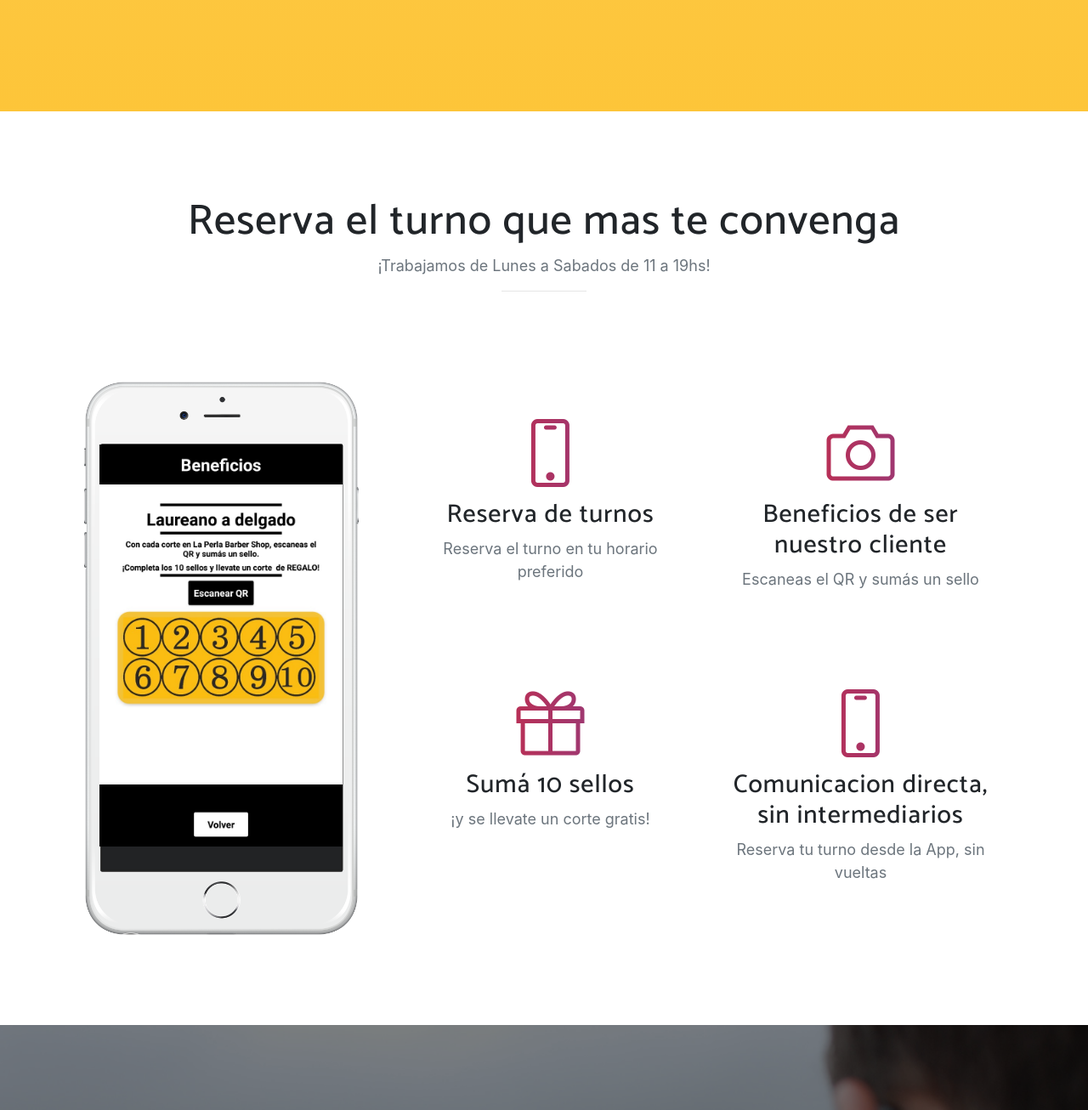
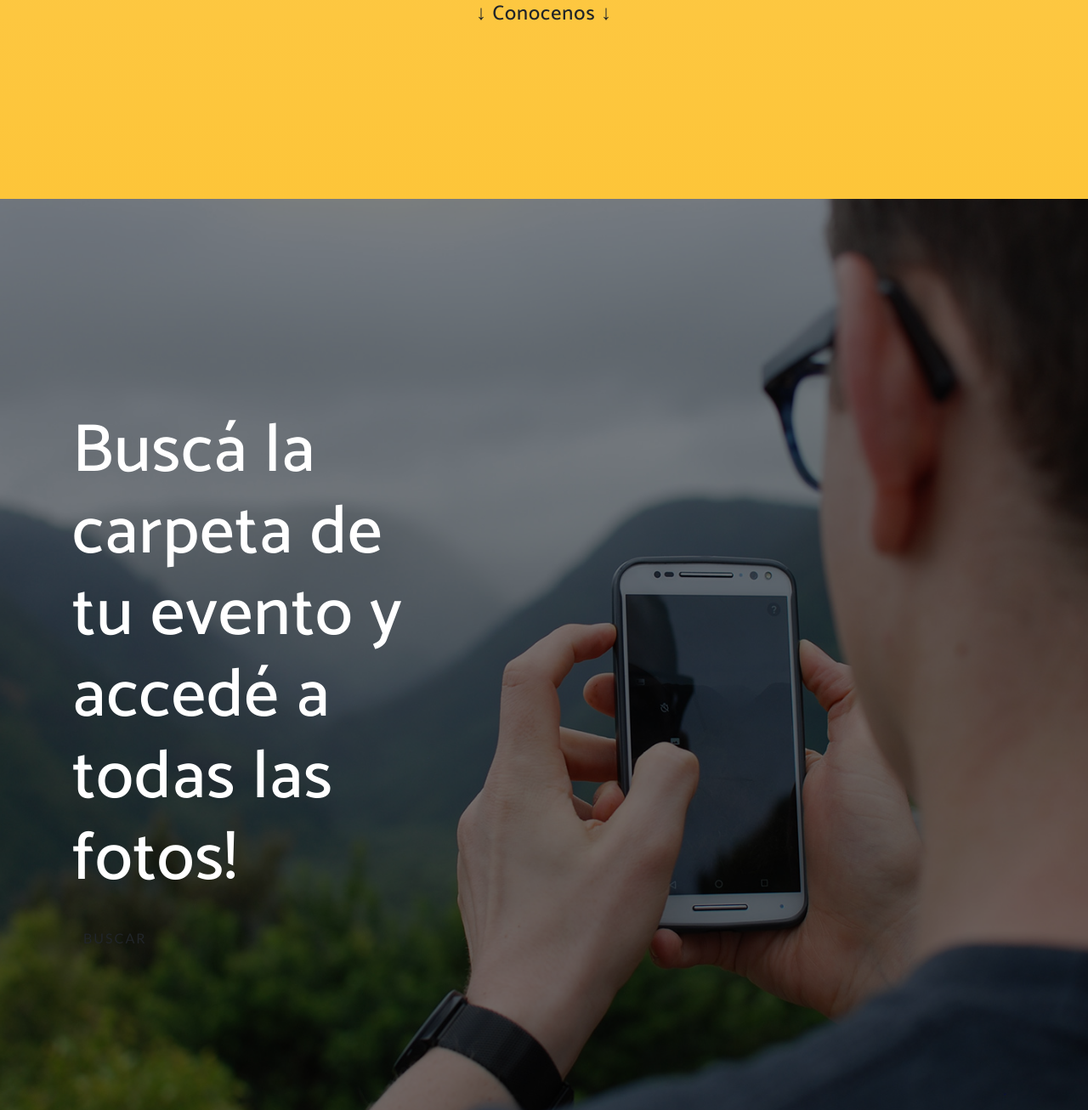
Before and after one commit to rmdesarrollo/Animatronik, a website with bundled scripts: page index.html in a window 1280 px wide. Shown: the part 1332-2638 px from the top of the page at 85% size. Built offline with nearby package versions, Linux system fonts and the light colour scheme; files whose address does not match are found by name; a web font is replaced by a local one.

Commit message:
Add files via upload

```diff
--- a/index.html
+++ b/index.html
@@ -7,9 +7,9 @@
   <meta name="viewport" content="width=device-width, initial-scale=1, shrink-to-fit=no">
   <meta name="description" content="">
   <meta name="author" content="">
-  <link rel="icon" type="image/x-icon" href="img/logobarber.png"/>
+  <link rel="icon" type="image/x-icon" href="img/logo-animatronik.png"/>
 
-  <title>La Perla Barbershop</title>
+  <title>Animatronik Eventos</title>
 
   <!-- Bootstrap core CSS -->
   <link href="vendor/bootstrap/css/bootstrap.min.css" rel="stylesheet">
@@ -34,7 +34,7 @@
   <!-- Navigation -->
   <nav class="navbar navbar-expand-lg navbar-light fixed-top" id="mainNav">
     <div class="container">
-      <a class="navbar-brand js-scroll-trigger" href="#page-top">LA PERLA BARBERSHOP</a>
+      <a class="navbar-brand js-scroll-trigger" href="#page-top">ANIMATRONIK EVENTOS</a>
       <button class="navbar-toggler navbar-toggler-right" type="button" data-toggle="collapse" data-target="#navbarResponsive" aria-controls="navbarResponsive" aria-expanded="false" aria-label="Toggle navigation">
         Menú
         <i class="fas fa-bars"></i>
@@ -42,10 +42,10 @@
       <div class="collapse navbar-collapse" id="navbarResponsive">
         <ul class="navbar-nav ml-auto">
           <li class="nav-item">
-            <a class="nav-link js-scroll-trigger" href="#download">Descargar</a>
+            <a class="nav-link js-scroll-trigger" href="#download">Nuestros servicios</a>
           </li>
           <li class="nav-item">
-            <a class="nav-link js-scroll-trigger" href="#features">Caracteristicas</a>
+            <a class="nav-link js-scroll-trigger" href="#features">Buscá tu foto</a>
           </li>
           <li class="nav-item">
             <a class="nav-link js-scroll-trigger" href="#contact">Contacto</a>
@@ -60,8 +60,8 @@
       <div class="row h-100">
         <div class="col-lg-7 my-auto">
           <div class="header-content mx-auto">
-            <h1 class="mb-5">Nuestra app está pensada para que puedas reservar un turno en nuestra barber y disfrutar de beneficios exclusivos por ser nuestro cliente</h1>
-            <a href="https://play.google.com/store/apps/details?id=com.laperlabarbershop" class="btn btn-outline btn-xl js-scroll-trigger">¡Descargar ahora!</a>
+            <h1 class="mb-5">¡Busca la carpeta de tu evento y descargá tus fotos!</h1>
+            <a href="https://drive.google.com/drive/folders/18uY2wl89eIBz09z8R3nQ_WFZzKH2KMGk?usp=sharing" class="btn btn-outline btn-xl js-scroll-trigger">¡Buscá tus fotos ahora!</a>
 
           </div>
         </div>
@@ -71,7 +71,7 @@
               <div class="device">
                 <div class="screen">
                   <!-- Demo image for screen mockup, you can put an image here, some HTML, an animation, video, or anything else! -->
-                  <img src="img/demo-screen-1.jpg" class="img-fluid" alt="">
+                  <img src="img/demo-screen-1.png" class="img-fluid" alt="">
                 </div>
                 <div class="button">
                   <!-- You can hook the "home button" to some JavaScript events or just remove it -->
@@ -88,86 +88,22 @@
     <div class="container">
       <div class="row">
         <div class="col-md-8 mx-auto">
-          <h2 class="section-heading">¡Reservá tu turno desde la app, y cada 10 cortes te regalamos uno!</h2>
-                    <p>Descarga nuestra App desde Google Play</p>
+          <h2 class="section-heading">HACE TU EVENTO INOLVIDABLE CON NUESTROS SERVICIOS</p>
+            <h3 class="section-heading">Robots de led, Fotocabinas, Pistas de led, Espejos Mágicos, Plataforma 360, Conducción y Animacion, Barra móvil, y más... </p>
+            <h4 class="section-heading">↓ Conocenos ↓ </p>
 
           <div class="badges">
-            <a class="badge-link" href="https://play.google.com/store/apps/details?id=com.laperlabarbershop"><img src="img/google-play-badge.svg" alt=""></a>
+            <a class="badge-link" href="https://www.instagram.com/animatronikeventos"><img src="img/pngegg.png" alt=""></a>
           </div>
         </div>
       </div>
     </div>
   </section>
-
-  <section class="features" id="features">
-    <div class="container">
-      <div class="section-heading text-center">
-        <h2>Reserva el turno que mas te convenga</h2>
-        <p class="text-muted">¡Trabajamos de Lunes a Sabados de 11 a 19hs!</p>
-        <hr>
-      </div>
-      <div class="row">
-        <div class="col-lg-4 my-auto">
-          <div class="device-container">
-            <div class="device-mockup iphone6_plus portrait white">
-              <div class="device">
-                <div class="screen">
-                  <!-- Demo image for screen mockup, you can put an image here, some HTML, an animation, video, or anything else! -->
-                  <img src="img/demo-screen-2.jpg" class="img-fluid" alt="">
-                </div>
-                <div class="button">
-                  <!-- You can hook the "home button" to some JavaScript events or just remove it -->
-                </div>
-              </div>
-            </div>
-          </div>
-        </div>
-        <div class="col-lg-8 my-auto">
-          <div class="container-fluid">
-            <div class="row">
-              <div class="col-lg-6">
-                <div class="feature-item">
-                  <i class="icon-screen-smartphone text-primary"></i>
-                  <h3>Reserva de turnos</h3>
-                  <p class="text-muted">Reserva el turno en tu horario preferido</p>
-                </div>
-              </div>
-              <div class="col-lg-6">
-                <div class="feature-item">
-                  <i class="icon-camera text-primary"></i>
-                  <h3>Beneficios de ser nuestro cliente
-                  </h3>
-                  <p class="text-muted">Escaneas el QR y sumás un sello</p>
-                </div>
-              </div>
-            </div>
-            <div class="row">
-              <div class="col-lg-6">
-                <div class="feature-item">
-                  <i class="icon-present text-primary"></i>
-                  <h3>Sumá 10 sellos</h3>
-                  <p class="text-muted">¡y se llevate un corte gratis!</p>
-                </div>
-              </div>
-              <div class="col-lg-6">
-                <div class="feature-item">
-                  <i class="icon-screen-smartphone text-primary"></i>
-                  <h3>Comunicacion directa, sin intermediarios</h3>
-                  <p class="text-muted">Reserva tu turno desde la App, sin vueltas</p>
-                </div>
-              </div>
-            </div>
-          </div>
-        </div>
-      </div>
-    </div>
-  </section>
-
-  <section class="cta">
+  <section class="cta" id="features">
     <div class="cta-content">
       <div class="container">
-        <h2>Descarga nuestra App y empezá a disfrutar de nuestros beneficios<br></h2>
-        <a href="https://play.google.com/store/apps/details?id=com.laperlabarbershop" class="btn btn-outline btn-xl js-scroll-trigger">Ver en Google Play</a>
+        <h2>Buscá la carpeta de tu evento y accedé a todas las fotos!<br></h2>
+        <a href="https://drive.google.com/drive/folders/18uY2wl89eIBz09z8R3nQ_WFZzKH2KMGk?usp=sharing" class="btn btn-outline btn-xl js-scroll-trigger">BUSCAR</a>
       </div>
     </div>
     <div class="overlay"></div>
@@ -178,12 +114,12 @@
       <h2>¡Seguinos en nuestras redes!</h2>
       <ul class="list-inline list-social">
         <li class="list-inline-item social-twitter">
-          <a href="https://www.instagram.com/rmdesarrollo/?hl=es-la">
+          <a href="https://www.instagram.com/animatronikeventos">
             <i class="fab fa-instagram"></i>
           </a>
         </li>
                 <li class="list-inline-item social-google-plus">
-          <a href="mailto:rmdesarrollo7s@gmail.com">
+          <a href="mailto:animatronikeventos@gmail.com">
             <i class="fab fa-google-plus-g"></i>
                       </a>
                       <li class="list-inline-item social-whatsapp">
@@ -198,7 +134,7 @@
 
   <footer>
     <div class="container">
-      <p>&copy; La Perla BarberShop. Todos los derechos reservados</p>
+      <p>&copy; Animatronik Eventos. Todos los derechos reservados</p>
       <ul class="list-inline">
         <li class="list-inline-item">
           <a href="#">Politica de privacidad</a>
```
